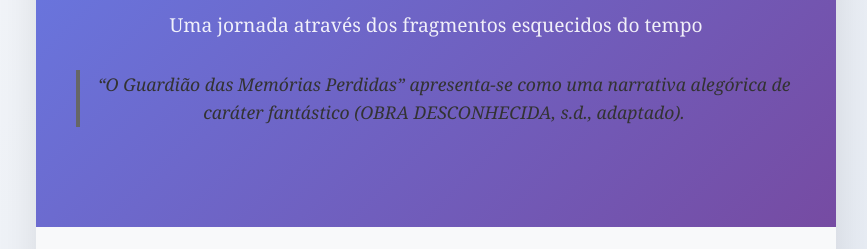
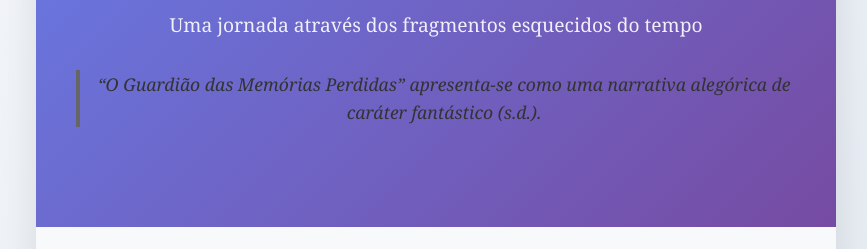
Before and after one commit to Rafael-moratti/Templete-memorias, a plain HTML site: page Index.html in a window 1280 px wide. Shown: the part 244-493 px from the top of the page, without its empty margins (204-1071 px from the left). Drawn offline with Linux system fonts and the light colour scheme.

Commit message:
Update Index.html

```diff
--- a/Index.html
+++ b/Index.html
@@ -229,7 +229,7 @@
             <p class="subtitle">Uma jornada através dos fragmentos esquecidos do tempo</p>
             <div class="citation">
               <blockquote>
-                “O Guardião das Memórias Perdidas” apresenta-se como uma narrativa alegórica de caráter fantástico (OBRA DESCONHECIDA, s.d., adaptado).
+                “O Guardião das Memórias Perdidas” apresenta-se como uma narrativa alegórica de caráter fantástico (s.d.).
               </blockquote>
             </div>
         </div>
```
